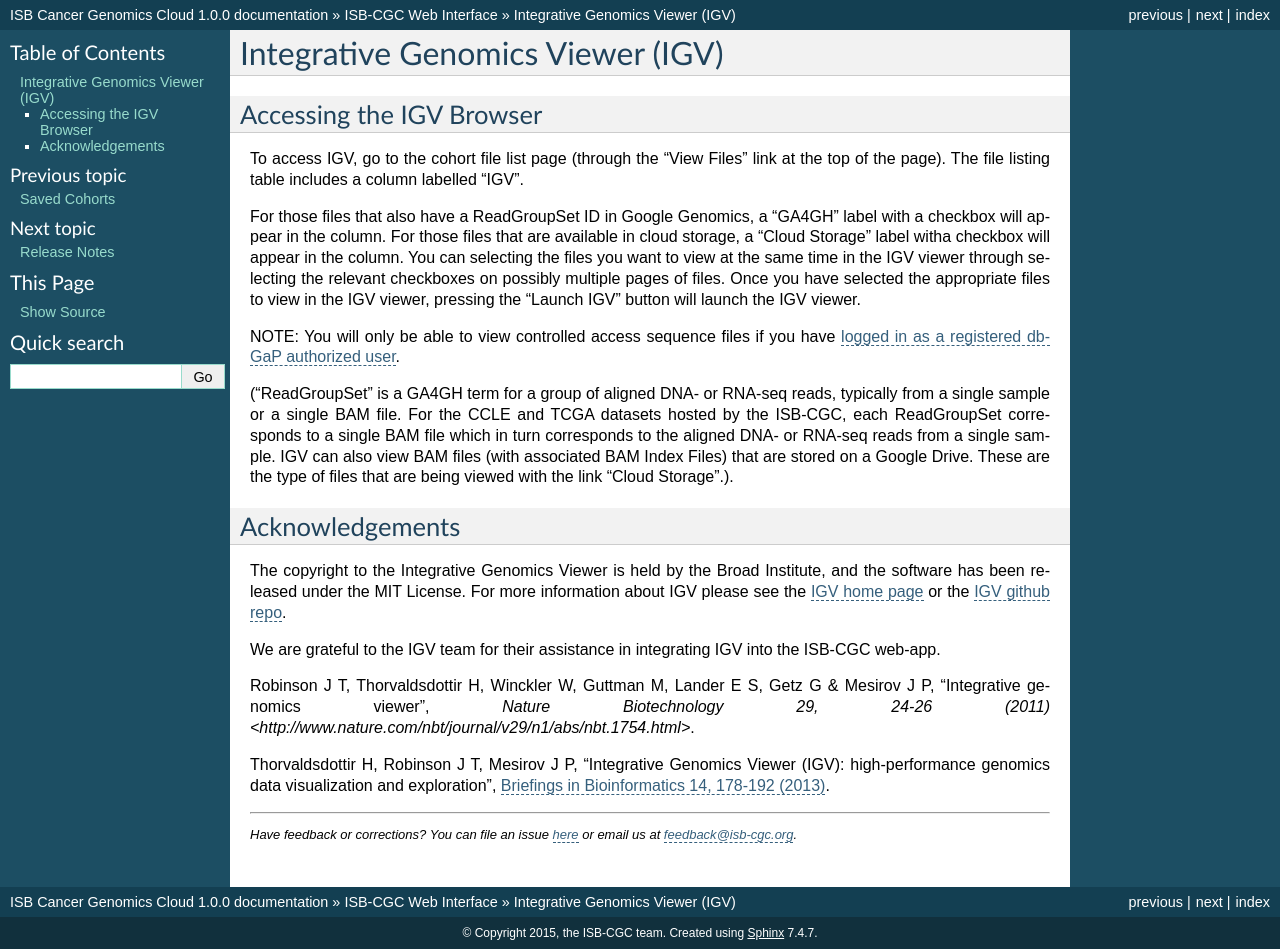
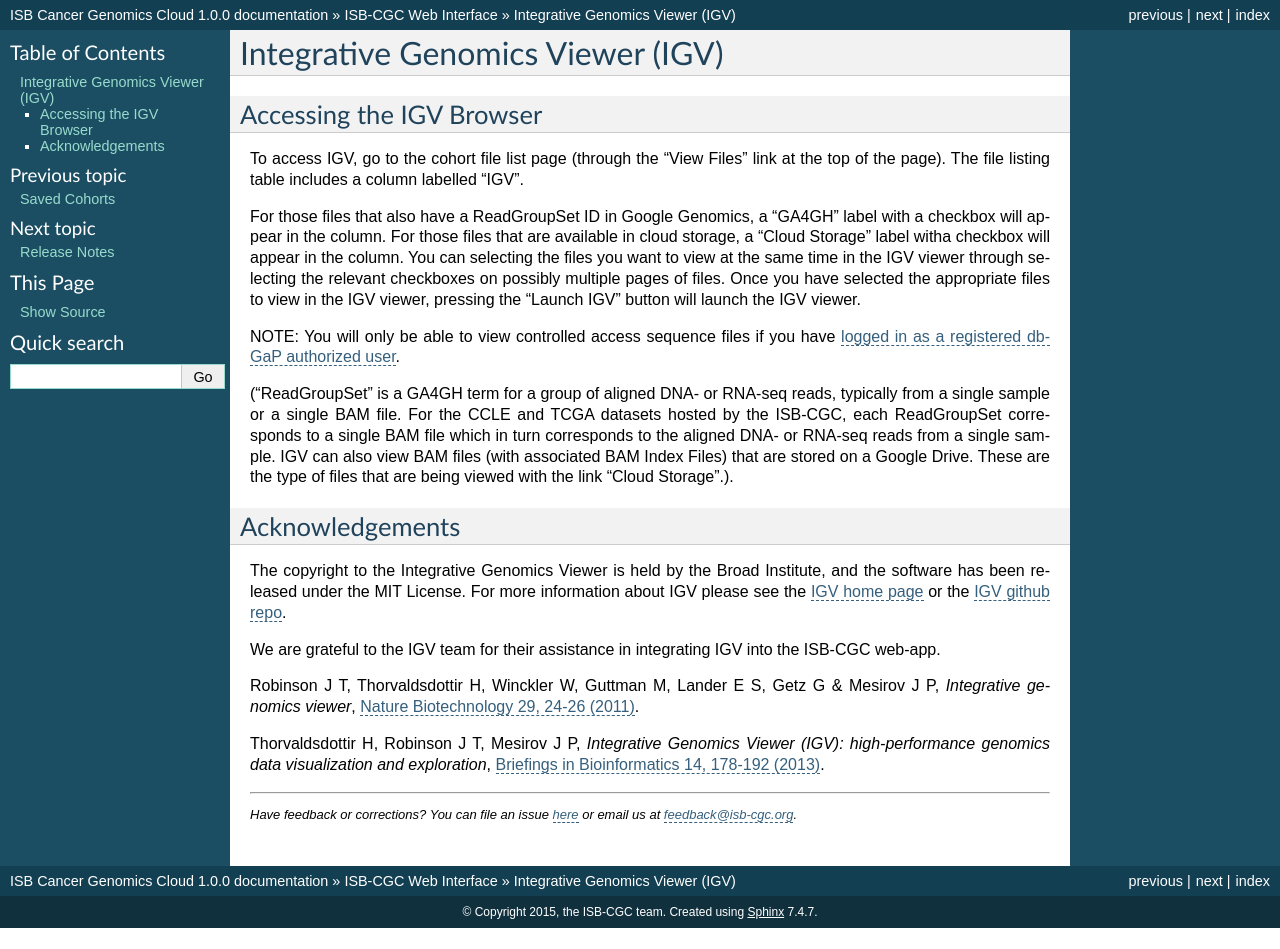
Before and after one commit to isb-cgc/readthedocs, a Sphinx documentation site: the page built from docs/source/sections/webapp/IGV-Browser.rst, in a window 1280 px wide and 949 px high. Built offline with Sphinx 7.4.7, drawn with Linux system fonts in a browser that asks for light colours.

Commit message:
fix typo

```diff
--- a/docs/source/sections/webapp/IGV-Browser.rst
+++ b/docs/source/sections/webapp/IGV-Browser.rst
@@ -26,9 +26,9 @@
 
 We are grateful to the IGV team for their assistance in integrating IGV into the ISB-CGC web-app.
 
-Robinson J T, Thorvaldsdottir H, Winckler W, Guttman M, Lander E S, Getz G & Mesirov J P, "Integrative genomics viewer",
-`Nature Biotechnology 29, 24-26 (2011) <http://www.nature.com/nbt/journal/v29/n1/abs/nbt.1754.html>`.
+Robinson J T, Thorvaldsdottir H, Winckler W, Guttman M, Lander E S, Getz G & Mesirov J P, *Integrative genomics viewer*,
+`Nature Biotechnology 29, 24-26 (2011) <http://www.nature.com/nbt/journal/v29/n1/abs/nbt.1754.html>`_.
 
 Thorvaldsdottir H, Robinson J T, Mesirov J P,
-"Integrative Genomics Viewer (IGV): high-performance genomics data visualization and exploration",
+*Integrative Genomics Viewer (IGV): high-performance genomics data visualization and exploration*,
 `Briefings in Bioinformatics 14, 178-192 (2013) <http://bib.oxfordjournals.org/content/14/2/178.full?keytype=ref&%2520ijkey=qTgjFwbRBAzRZWC>`_.
```
